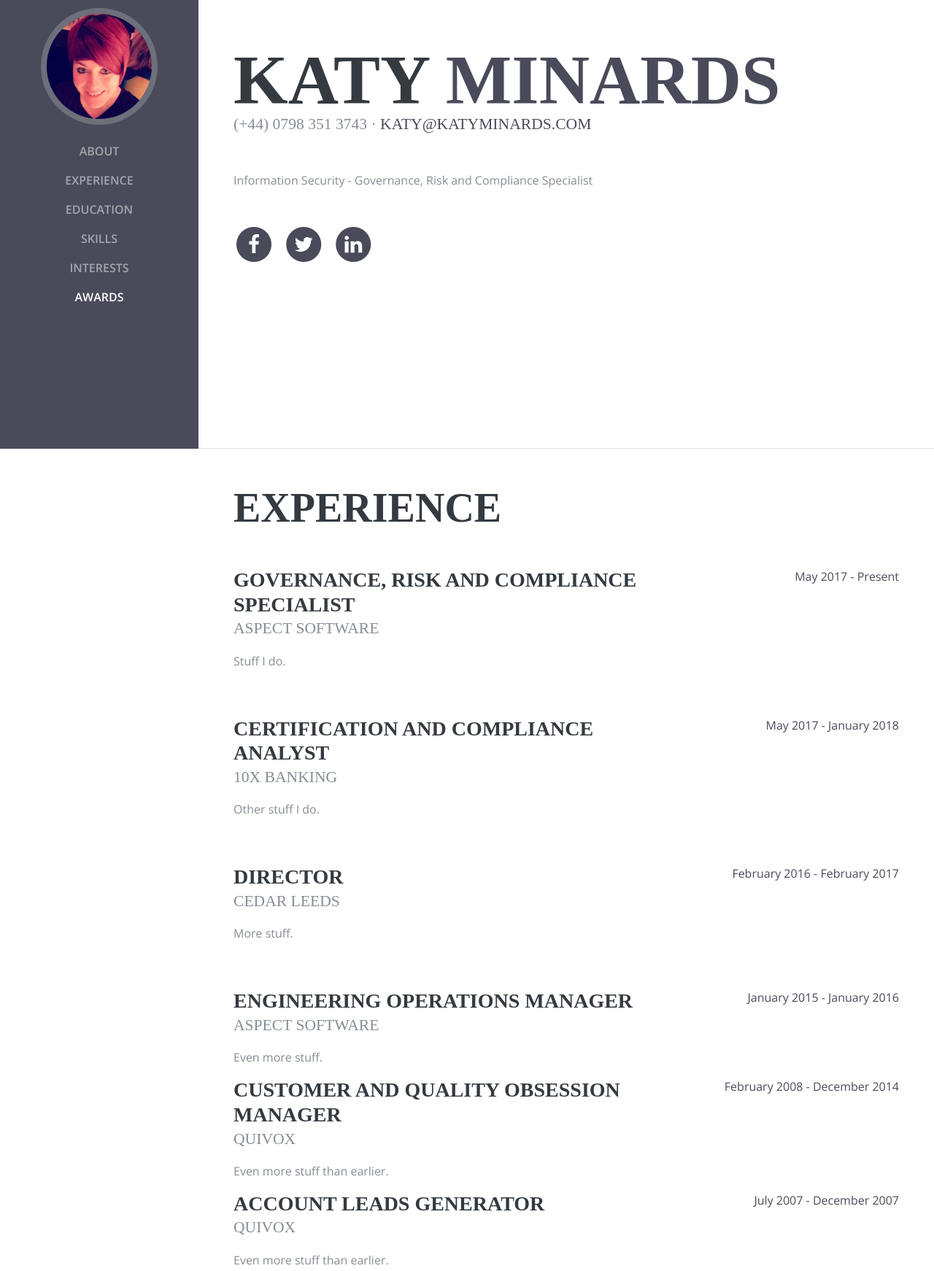
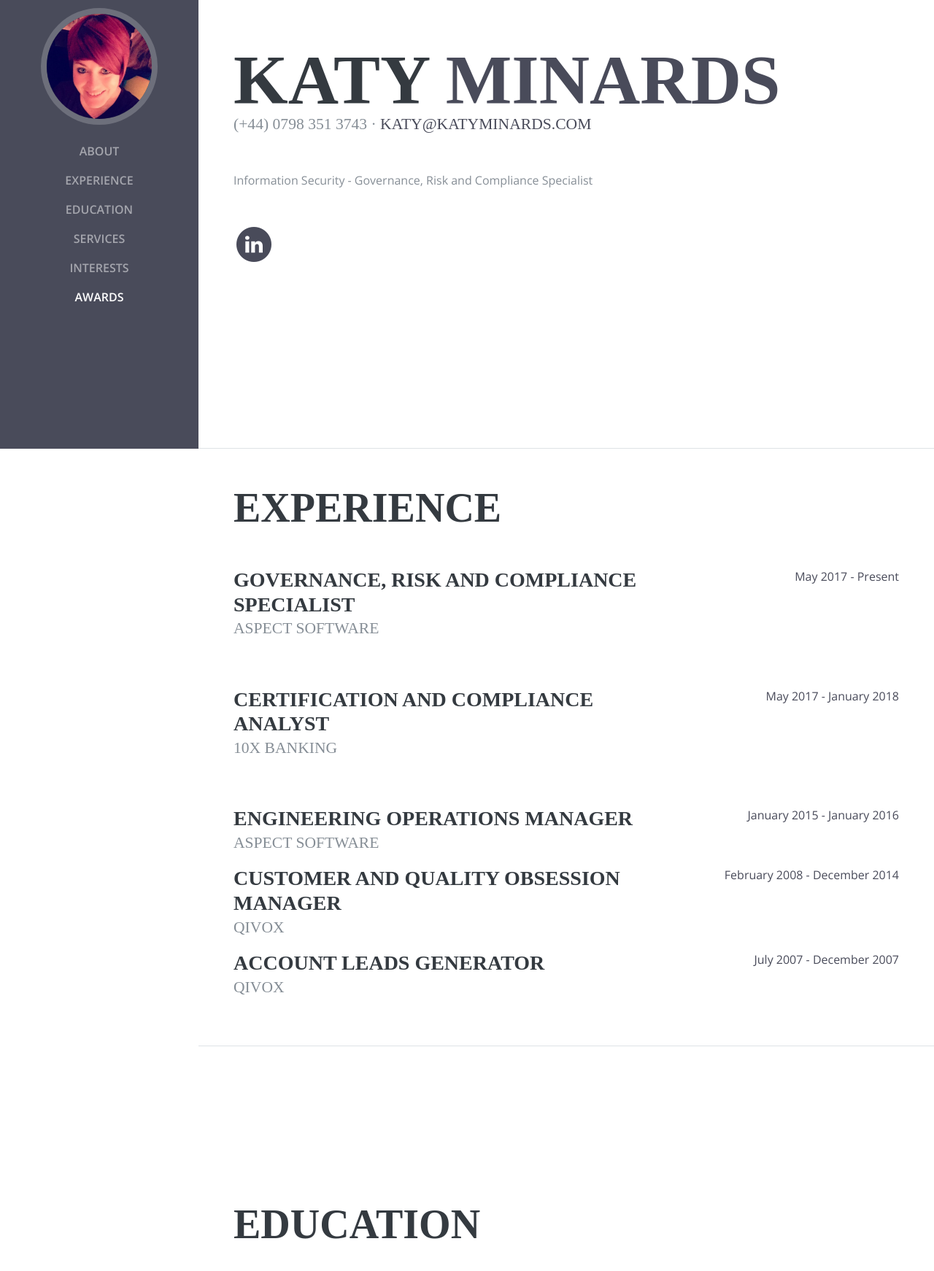
Before and after one commit to PartTimeLegend/katyminards_com, a plain HTML site: page index.html in a window 1280 px wide. Shown: the part 185-1927 px from the top of the page at 73% size. Drawn offline with nearby package versions, Linux system fonts and the light colour scheme; a web font is replaced by a local one.

Commit message:
Live 1st Pass

```diff
--- a/index.html
+++ b/index.html
@@ -5,8 +5,8 @@
 
     <meta charset="utf-8">
     <meta name="viewport" content="width=device-width, initial-scale=1, shrink-to-fit=no">
-    <meta name="description" content="">
-    <meta name="author" content="">
+    <meta name="description" content="Information Security - Governance, Risk and Compliance Specialist based in the UK.">
+    <meta name="author" content="Katy Minards">
 
     <title>Katy Minards CISSP</title>
 
@@ -49,7 +49,7 @@
             <a class="nav-link js-scroll-trigger" href="#education">Education</a>
           </li>
           <li class="nav-item">
-            <a class="nav-link js-scroll-trigger" href="#skills">Skills</a>
+            <a class="nav-link js-scroll-trigger" href="#services">Services</a>
           </li>
           <li class="nav-item">
             <a class="nav-link js-scroll-trigger" href="#interests">Interests</a>
@@ -74,22 +74,6 @@
           <p class="mb-5">Information Security - Governance, Risk and Compliance Specialist</p>
           <ul class="list-inline list-social-icons mb-0">
             <li class="list-inline-item">
-              <a href="https://www.facebook.com/katy.minards" rel="nofollow" target="_blank">
-                <span class="fa-stack fa-lg">
-                  <i class="fa fa-circle fa-stack-2x"></i>
-                  <i class="fa fa-facebook fa-stack-1x fa-inverse"></i>
-                </span>
-              </a>
-            </li>
-            <li class="list-inline-item">
-              <a href="https://twitter.com/katy_minards" rel="nofollow" target="_blank">
-                <span class="fa-stack fa-lg">
-                  <i class="fa fa-circle fa-stack-2x"></i>
-                  <i class="fa fa-twitter fa-stack-1x fa-inverse"></i>
-                </span>
-              </a>
-            </li>
-            <li class="list-inline-item">
               <a href="https://www.linkedin.com/in/katyminards/" rel="nofollow" target="_blank">
                 <span class="fa-stack fa-lg">
                   <i class="fa fa-circle fa-stack-2x"></i>
@@ -109,7 +93,7 @@
             <div class="resume-content mr-auto">
               <h3 class="mb-0">Governance, Risk and Compliance Specialist</h3>
               <div class="subheading mb-3">Aspect Software</div>
-              <p>Stuff I do.</p>
+              <!--<p>Description of duties.</p>-->
             </div>
             <div class="resume-date text-md-right">
               <span class="text-primary">May 2017 - Present</span>
@@ -120,21 +104,10 @@
             <div class="resume-content mr-auto">
               <h3 class="mb-0">Certification and Compliance Analyst</h3>
               <div class="subheading mb-3">10x Banking</div>
-              <p>Other stuff I do.</p>
+              <!--<p>Description of duties.</p>-->
             </div>
             <div class="resume-date text-md-right">
               <span class="text-primary">May 2017 - January 2018</span>
-            </div>
-          </div>
-
-          <div class="resume-item d-flex flex-column flex-md-row mb-5">
-            <div class="resume-content mr-auto">
-              <h3 class="mb-0">Director</h3>
-              <div class="subheading mb-3">Cedar Leeds</div>
-              <p>More stuff.</p>
-            </div>
-            <div class="resume-date text-md-right">
-              <span class="text-primary">February 2016 - February 2017</span>
             </div>
           </div>
 
@@ -142,7 +115,7 @@
             <div class="resume-content mr-auto">
               <h3 class="mb-0">Engineering Operations Manager</h3>
               <div class="subheading mb-3">Aspect Software</div>
-              <p>Even more stuff.</p>
+              <!--<p>Description of duties.</p>-->
             </div>
             <div class="resume-date text-md-right">
               <span class="text-primary">January 2015 - January 2016</span>
@@ -152,8 +125,8 @@
           <div class="resume-item d-flex flex-column flex-md-row">
             <div class="resume-content mr-auto">
               <h3 class="mb-0">Customer and Quality Obsession Manager</h3>
-              <div class="subheading mb-3">Quivox</div>
-              <p>Even more stuff than earlier.</p>
+              <div class="subheading mb-3">Qivox</div>
+              <!--<p>Description of duties.</p>-->
             </div>
             <div class="resume-date text-md-right">
               <span class="text-primary">February 2008 - December 2014</span>
@@ -164,8 +137,8 @@
           <div class="resume-item d-flex flex-column flex-md-row">
             <div class="resume-content mr-auto">
               <h3 class="mb-0">Account Leads Generator</h3>
-              <div class="subheading mb-3">Quivox</div>
-              <p>Even more stuff than earlier.</p>
+              <div class="subheading mb-3">Qivox</div>
+              <!--<p>Description of duties.</p>-->
             </div>
             <div class="resume-date text-md-right">
               <span class="text-primary">July 2007 - December 2007</span>
@@ -194,7 +167,6 @@
           <div class="resume-item d-flex flex-column flex-md-row">
             <div class="resume-content mr-auto">
               <h3 class="mb-0">Archbishop Blanch Church of England High School</h3>
-              <!--<div class="subheading mb-3">Ghetto School</div>-->
             </div>
             <div class="resume-date text-md-right">
               <span class="text-primary">1997 - 2004</span>
@@ -204,9 +176,9 @@
         </div>
       </section>
 
-      <section class="resume-section p-3 p-lg-5 d-flex flex-column" id="skills">
+      <section class="resume-section p-3 p-lg-5 d-flex flex-column" id="services">
         <div class="my-auto">
-          <h2 class="mb-5">Skills</h2>
+          <h2 class="mb-5"></h2>
 
           <div class="subheading mb-3">Certifications</div>
           <ul class="fa-ul mb-0">
@@ -238,14 +210,6 @@
             <li>
               <i class="fa-li fa fa-trophy text-warning"></i>
               Certified Information Systems Security Professional (CISSP)</li>
-            <li>
-              <i class="fa-li fa fa-trophy text-warning"></i>
-              Bronze Swimming Certificate
-            </li>
-            <li>
-              <i class="fa-li fa fa-trophy text-warning"></i>
-              Princess Award
-            </li>
           </ul>
         </div>
         <div class="copyright">
```
